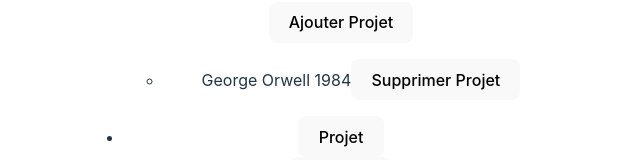
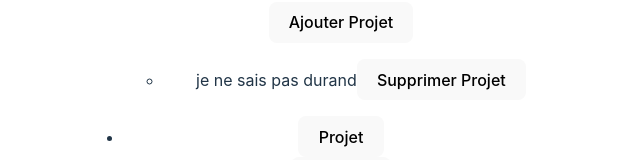
Before and after one commit to PROJWEB2-S1-2223/projet-Durand98, a React (Vite) app in the folder client/: page / in a window 1280 px wide. Shown: the part 373-533 px from the top of the page, without its empty margins (319-959 px from the left). Built offline with nearby package versions, Linux system fonts and the light colour scheme; the HTML template or start-up script is replaced by a standard one.

Commit message:
Formulaire

```diff
--- a/client/src/Menu.jsx
+++ b/client/src/Menu.jsx
@@ -12,9 +12,9 @@
   ];
   const [proj, setProj] = useState([
     {
-      nomProj: '1234',
-      dureeProj: 'George Orwell',
-      nomChef: '1984',
+      nomProj: 'Manger',
+      dureeProj: 'je ne sais pas',
+      nomChef: 'durand',
     },
   ]);
 
```
